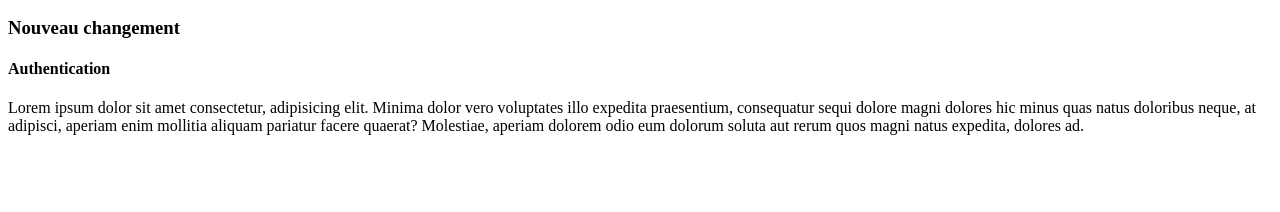
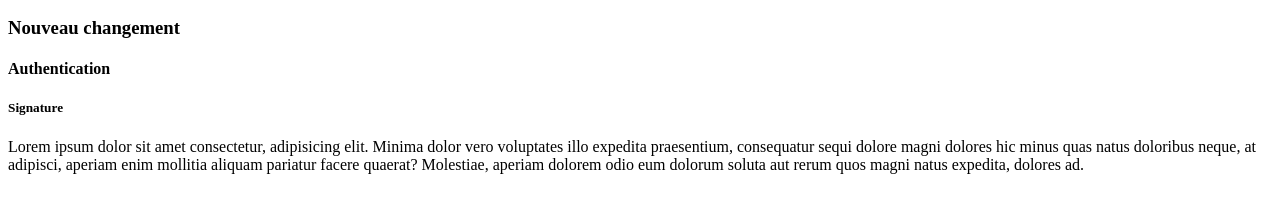
Before and after one commit to liliaouldhocine/cours7-edw2, a plain HTML site: page index.html in a window 1280 px wide. Shown: the part 110-322 px from the top of the page. Drawn offline with Linux system fonts and the light colour scheme.

Commit message:
Signature test

```diff
--- a/index.html
+++ b/index.html
@@ -10,6 +10,7 @@
     <h2>Changement</h2>
     <h3>Nouveau changement</h3>
     <h4>Authentication</h4>
+    <h5>Signature</h5>
     <p>
       Lorem ipsum dolor sit amet consectetur, adipisicing elit. Minima dolor
       vero voluptates illo expedita praesentium, consequatur sequi dolore magni
```
